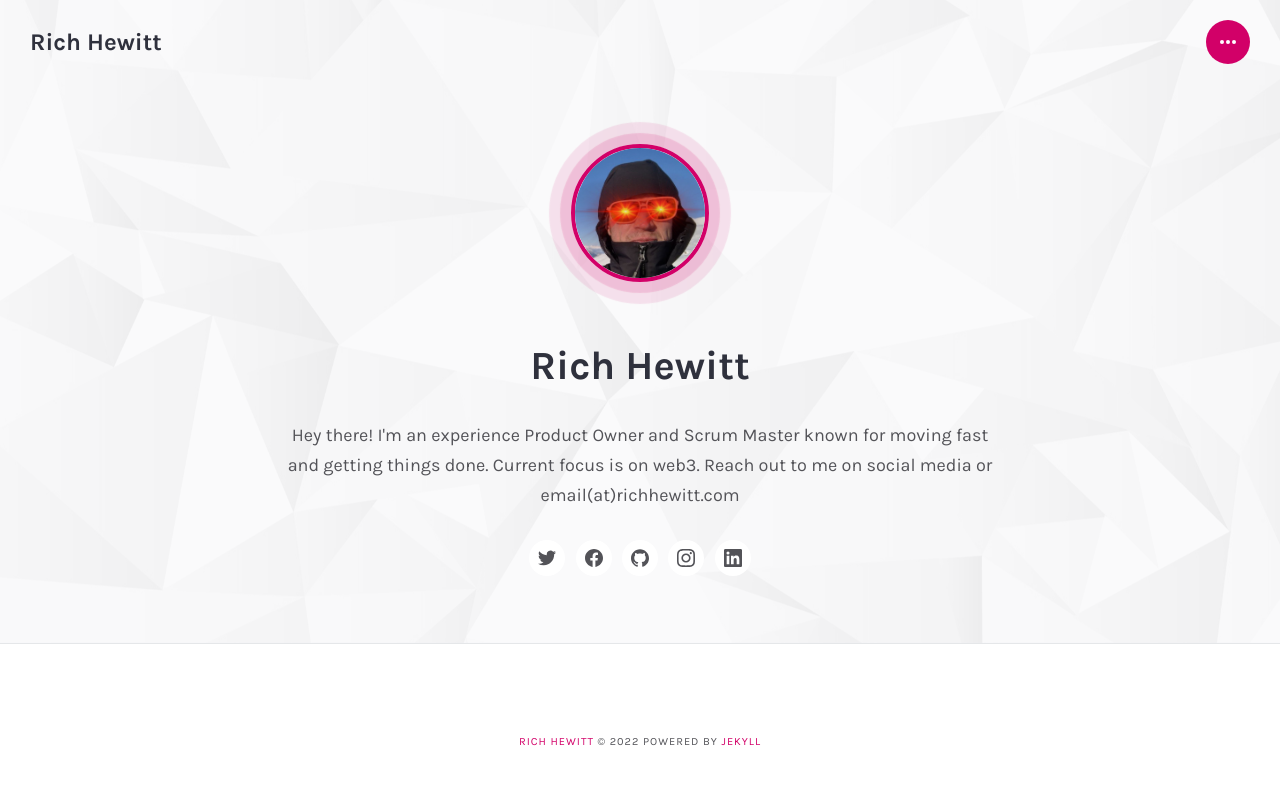
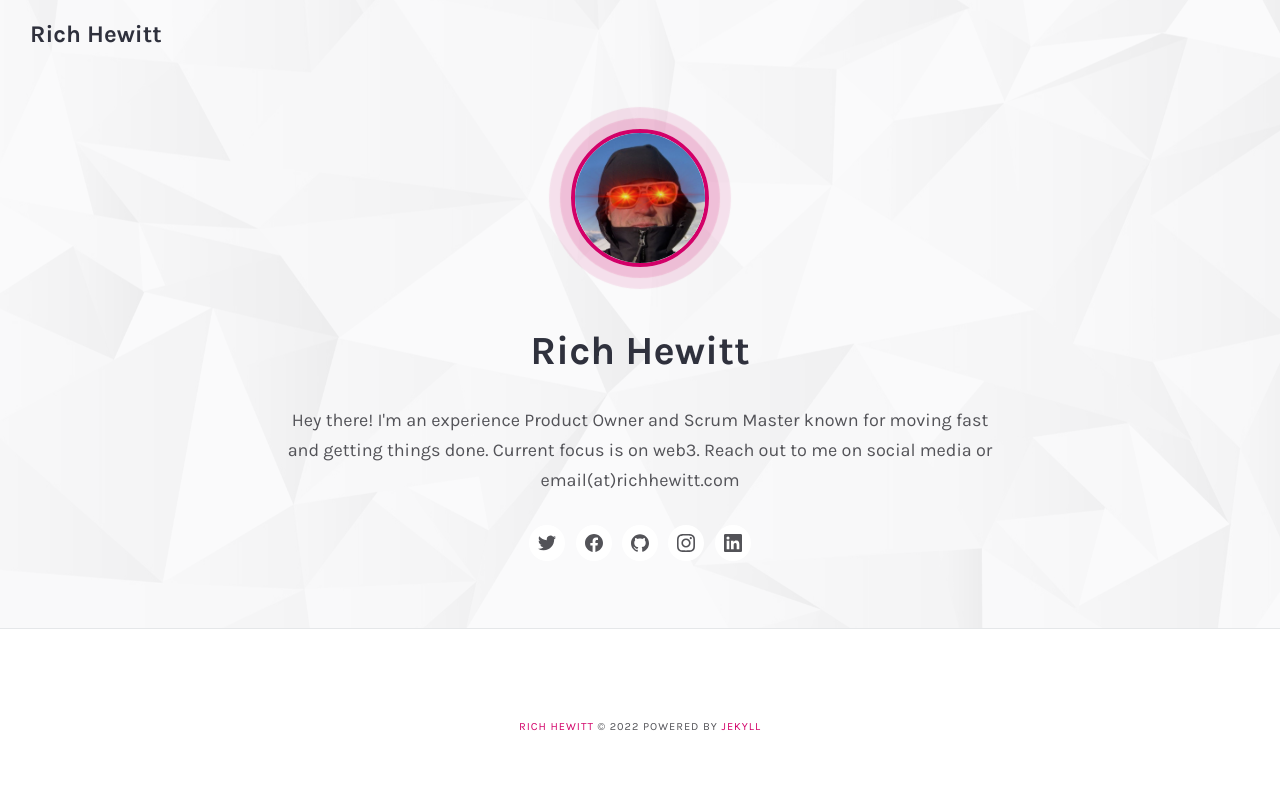
Before and after one commit to richhewitt/richhewitt.github.io, a Jekyll site: the page built from index.html, in a window 1280 px wide. Shown: the top 785 px of the page. Built offline with Jekyll 4.4.1, drawn with Linux system fonts in a browser that asks for light colours; the list of posts is cut into pages by our own code.

Commit message:
Update header.html

```diff
--- a/_includes/header.html
+++ b/_includes/header.html
@@ -14,7 +14,6 @@
                 <li class="menu-item"><a href="{{ link.url }}">{{ link.text }}</a></li>
             {% endfor %}
             </ul>
-            <button id="sidebar-show" class="sidebar-toggle btn-icon"><span class="screen-reader-text">Open Sidebar</span><span class="icon-more" aria-hidden="true"></span></button>
         </nav><!-- .site-navigation -->
     </div><!-- .site-header-inside -->
 </header><!-- .site-header -->
```
